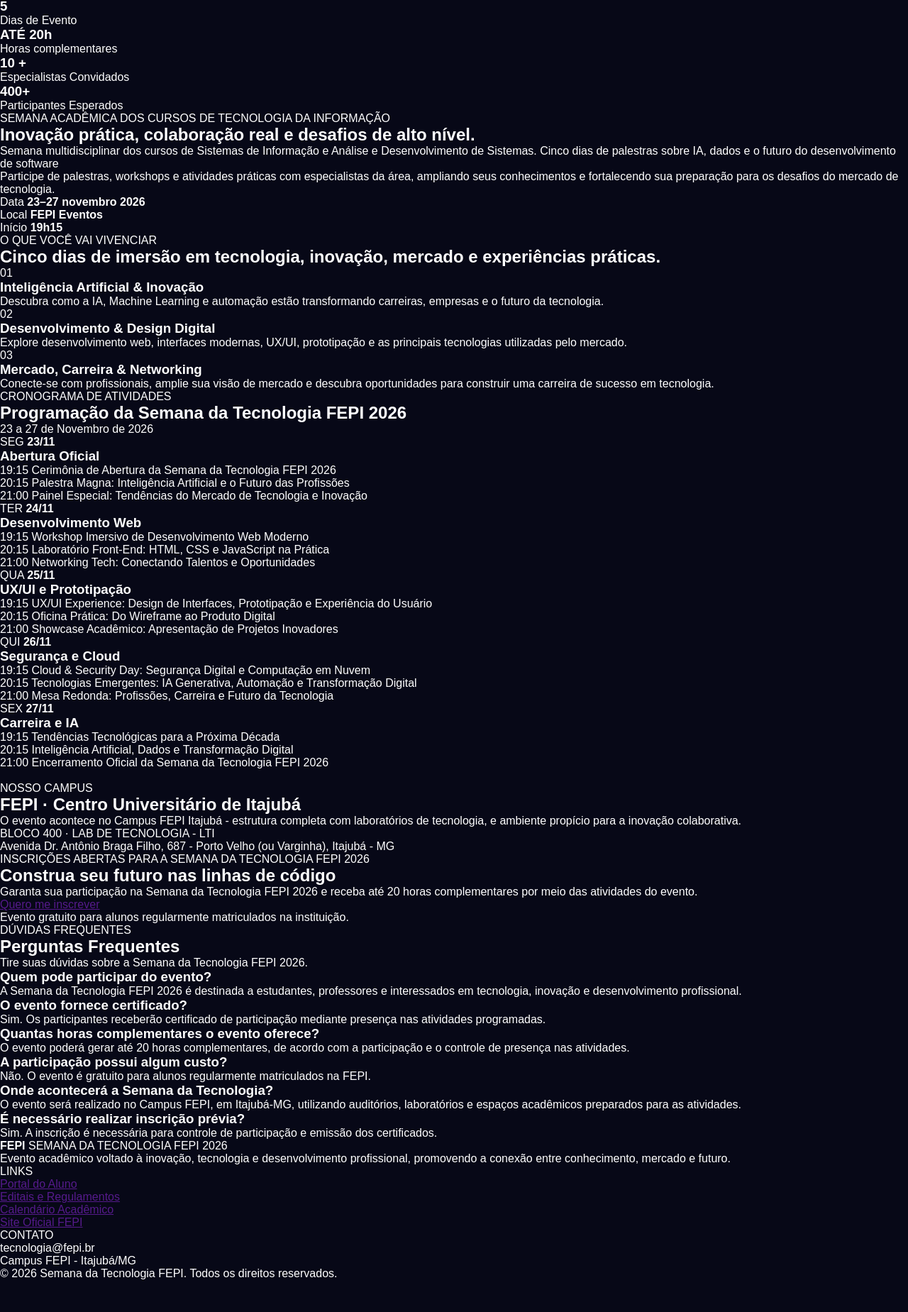
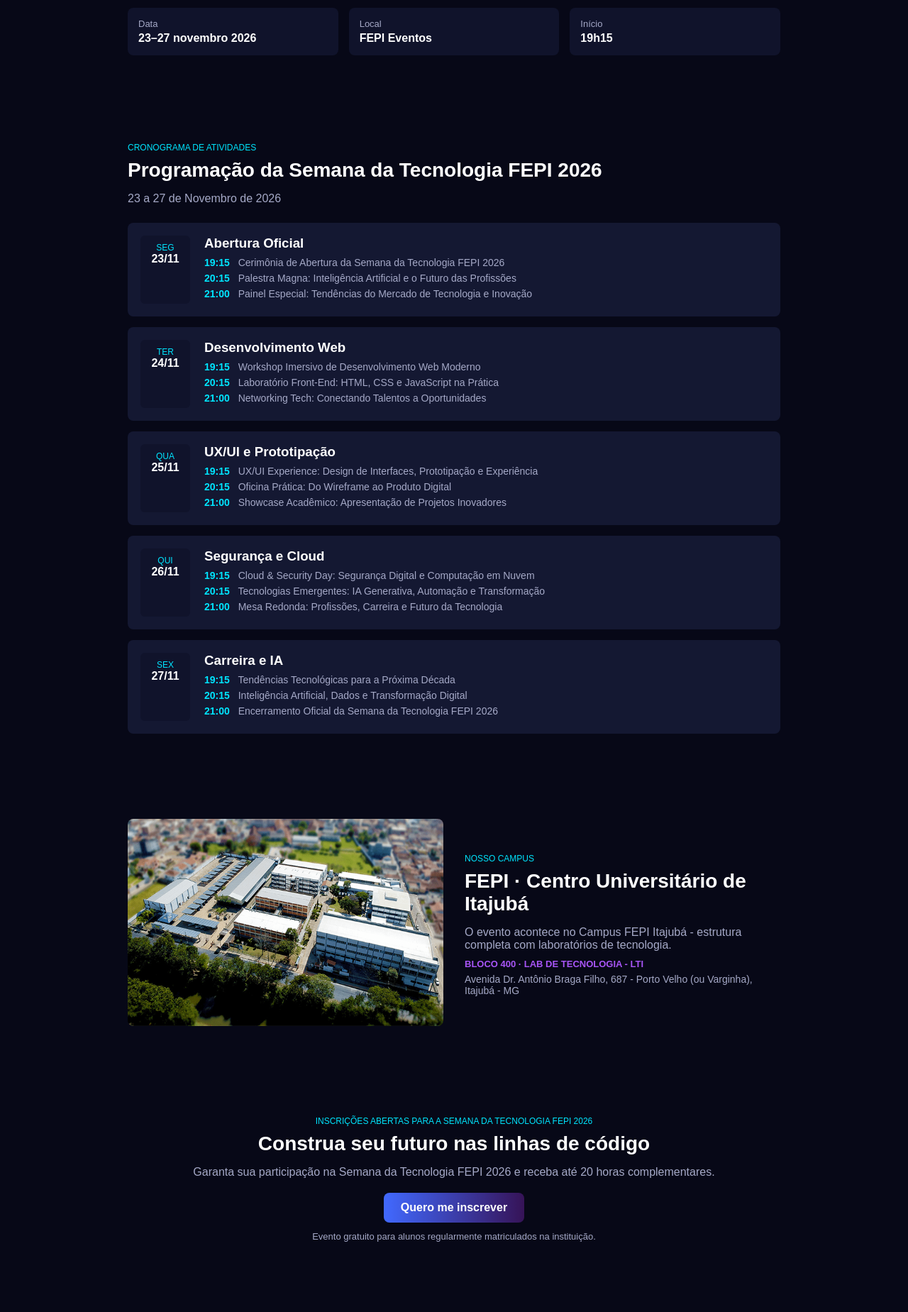
Before and after one commit to lopesmaryana2312-dev/landing_page, a plain HTML site: page index.html in a window 1280 px wide. Shown: the part 823-2672 px from the top of the page at 71% size. Before the commit the page ends 2627 px from the top, so only its background shows below. Drawn offline with Linux system fonts and the light colour scheme.

Commit message:
Adiciona estrutura HTML e estilos da landing page

```diff
--- a/css/style.css
+++ b/css/style.css
@@ -18,9 +18,10 @@
 }
 
 /* Reset */
-*{
+* {
     margin: 0;
     padding: 0;
+    box-sizing: border-box;
 }
 
 body {
@@ -29,18 +30,74 @@ body {
     font-family: Arial, sans-serif;
 }
 
-.header {
+a {
+    color: inherit;
+    text-decoration: none;
+}
+
+ul {
+    list-style: none;
+}
+
+img {
+    max-width: 100%;
+}
+
+/* Cabeçalho */
+.cabecalho {
     display: flex;
     justify-content: space-between;
     align-items: center;
-    margin: 75px 360px 0;
+    padding: 20px 40px;
+    background-color: var(--cor-secundaria);
 }
 
-header img {
+.imagem {
+    display: flex;
+    align-items: center;
+    gap: 10px;
+}
+
+.imagem img {
+    width: 35px;
+}
+
+.titulo-logo {
     display: block;
-    margin: 75px 0 0 360px;
-    display: block;
-  }
+    font-weight: bold;
+}
+
+.subtitulo-logo {
+    font-size: 12px;
+    color: var(--cor-ciano);
+}
+
+.menu-lista {
+    display: flex;
+    gap: 20px;
+    font-size: 14px;
+    color: var(--cor-texto-secundario);
+}
+
+.btn-inscrever {
+    padding: 8px 16px;
+    border-radius: 6px;
+    background: var(--gradiente);
+    font-size: 14px;
+}
+
+/* Hero */
+.hero {
+    padding: 60px 40px;
+    max-width: 1000px;
+    margin: 0 auto;
+    text-align: center;
+}
+
+.hero-tag {
+    font-size: 12px;
+    color: var(--cor-ciano);
+}
 
 .hero-title {
     font-size: 55px;
@@ -48,4 +105,296 @@ header img {
     text-align: center;
     font-weight: bold;
     color: white;
+    margin: 15px 0;
 }
+
+.hero-subtitle {
+    color: var(--cor-texto-secundario);
+    margin-bottom: 15px;
+}
+
+.hero-meta {
+    font-size: 14px;
+    color: var(--cor-texto-secundario);
+    margin-bottom: 25px;
+}
+
+.btn-primary {
+    display: inline-block;
+    padding: 12px 24px;
+    border-radius: 8px;
+    background: var(--gradiente);
+    font-weight: bold;
+}
+
+.hero-stats {
+    display: grid;
+    grid-template-columns: repeat(4, 1fr);
+    gap: 15px;
+    margin-top: 40px;
+    text-align: left;
+}
+
+.stat-card {
+    background-color: var(--cor-card);
+    padding: 18px;
+    border-radius: 8px;
+}
+
+.stat-card h3 {
+    color: var(--cor-ciano);
+    margin-bottom: 5px;
+}
+
+.stat-card p {
+    font-size: 14px;
+    color: var(--cor-texto-secundario);
+}
+
+/* Seções */
+.about-section,
+.schedule-section,
+.campus-section,
+.cta-section,
+.faq-section {
+    padding: 60px 40px;
+    max-width: 1000px;
+    margin: 0 auto;
+}
+
+.section-tag {
+    font-size: 12px;
+    color: var(--cor-ciano);
+}
+
+.section-title {
+    font-size: 28px;
+    margin: 8px 0 15px;
+}
+
+.section-subtitle {
+    color: var(--cor-texto-secundario);
+    margin-bottom: 25px;
+}
+
+.about-lead,
+.about-text {
+    color: var(--cor-texto-secundario);
+    margin-bottom: 15px;
+}
+
+.event-details {
+    display: grid;
+    grid-template-columns: repeat(3, 1fr);
+    gap: 15px;
+    margin-top: 25px;
+}
+
+.detail-item {
+    background-color: var(--cor-secundaria);
+    padding: 15px;
+    border-radius: 8px;
+}
+
+.detail-item span {
+    display: block;
+    font-size: 13px;
+    color: var(--cor-texto-secundario);
+}
+
+.detail-item strong {
+    display: block;
+    margin-top: 4px;
+}
+
+/* Cronograma */
+.schedule-list {
+    display: flex;
+    flex-direction: column;
+    gap: 15px;
+}
+
+.day-card {
+    display: flex;
+    gap: 20px;
+    background-color: var(--cor-card);
+    padding: 18px;
+    border-radius: 8px;
+}
+
+.day-badge {
+    min-width: 70px;
+    text-align: center;
+    background-color: var(--cor-secundaria);
+    padding: 10px;
+    border-radius: 6px;
+}
+
+.day-badge span {
+    display: block;
+    font-size: 12px;
+    color: var(--cor-ciano);
+}
+
+.day-content h3 {
+    margin-bottom: 8px;
+}
+
+.session-list li {
+    margin-bottom: 6px;
+    font-size: 14px;
+    color: var(--cor-texto-secundario);
+}
+
+.session-list li span {
+    color: var(--cor-ciano);
+    font-weight: bold;
+    margin-right: 8px;
+}
+
+/* Campus */
+.campus-section {
+    display: grid;
+    grid-template-columns: 1fr 1fr;
+    gap: 30px;
+    align-items: center;
+}
+
+.campus-img {
+    border-radius: 8px;
+}
+
+.campus-desc {
+    color: var(--cor-texto-secundario);
+    margin-bottom: 10px;
+}
+
+.campus-lab {
+    display: block;
+    font-size: 13px;
+    color: var(--cor-roxo);
+    font-weight: bold;
+    margin-bottom: 6px;
+}
+
+.campus-address {
+    font-size: 14px;
+    color: var(--cor-texto-secundario);
+}
+
+/* Inscrição */
+.cta-section {
+    text-align: center;
+}
+
+.cta-desc {
+    color: var(--cor-texto-secundario);
+    margin-bottom: 20px;
+}
+
+.cta-note {
+    margin-top: 12px;
+    font-size: 13px;
+    color: var(--cor-texto-secundario);
+}
+
+/* FAQ */
+.faq-list {
+    display: grid;
+    grid-template-columns: repeat(2, 1fr);
+    gap: 15px;
+}
+
+.faq-item {
+    background-color: var(--cor-card);
+    padding: 18px;
+    border-radius: 8px;
+}
+
+.faq-item h3 {
+    font-size: 16px;
+    margin-bottom: 8px;
+}
+
+.faq-item p {
+    font-size: 14px;
+    color: var(--cor-texto-secundario);
+}
+
+/* Rodapé */
+.site-footer {
+    background-color: var(--cor-secundaria);
+    padding: 40px;
+    margin-top: 40px;
+}
+
+.footer-grid {
+    max-width: 1000px;
+    margin: 0 auto;
+    display: grid;
+    grid-template-columns: 2fr 1fr 1fr;
+    gap: 25px;
+}
+
+.footer-logo {
+    display: block;
+    font-size: 18px;
+}
+
+.footer-tag {
+    display: block;
+    font-size: 12px;
+    color: var(--cor-ciano);
+    margin-bottom: 10px;
+}
+
+.footer-about,
+.footer-info {
+    font-size: 14px;
+    color: var(--cor-texto-secundario);
+    margin-bottom: 5px;
+}
+
+.footer-heading {
+    display: block;
+    font-size: 13px;
+    font-weight: bold;
+    margin-bottom: 10px;
+}
+
+.footer-nav li {
+    margin-bottom: 6px;
+    font-size: 14px;
+    color: var(--cor-texto-secundario);
+}
+
+.footer-bottom {
+    max-width: 1000px;
+    margin: 25px auto 0;
+    text-align: center;
+}
+
+.footer-copy {
+    font-size: 13px;
+    color: var(--cor-texto-secundario);
+}
+
+/* Responsivo simples */
+@media (max-width: 768px) {
+    .cabecalho {
+        flex-direction: column;
+        gap: 15px;
+    }
+
+    .hero-stats,
+    .event-details,
+    .faq-list,
+    .campus-section,
+    .footer-grid {
+        grid-template-columns: 1fr;
+    }
+
+    .day-card {
+        flex-direction: column;
+    }
+}
--- a/index.html
+++ b/index.html
@@ -3,139 +3,113 @@
 <head>
     <meta charset="UTF-8">
     <meta name="viewport" content="width=device-width, initial-scale=1.0">
-    <title>Semana Acadêmica de TI</title>
-
+    <title>Semana da Tecnologia FEPI 2026</title>
     <link rel="icon" type="image/svg+xml" href="favicon.svg">
     <link rel="stylesheet" href="css/style.css">
 </head>
-
 <body>
-   <header>
+    <header class="cabecalho">
         <div class="imagem">
-        <img src="img/imagemfepi.png" alt="Imagem Centro Universitário FEPI">
+            <img src="favicon.svg" alt="Logo Semana da Tecnologia FEPI">
             <div class="descricao">
-            <span class="">SEMANA_TI</span>
-            <span class="">FEPI · ITAJUBÁ</span>
+                <span class="titulo-logo">SEMANA_TI</span>
+                <span class="subtitulo-logo">FEPI · ITAJUBÁ</span>
             </div>
         </div>
 
         <nav>
-        <ul class="">
-            <li><a href="">O evento</a></li>
-            <li><a href="">Programação</a></li>
-            <li><a href="">Hackathon</a></li>
-            <li><a href="">Regras</a></li>
-            <li><a href="">FAQ</a></li>
+            <ul class="menu-lista">
+                <li><a href="#evento">O evento</a></li>
+                <li><a href="#programacao">Programação</a></li>
+                <li><a href="#hackathon">Hackathon</a></li>
+                <li><a href="#regras">Regras</a></li>
+                <li><a href="#faq">FAQ</a></li>
             </ul>
         </nav>
 
-    <a href="" class="">Inscrever-se</a>
-
+        <a href="#inscricao" class="btn-inscrever">Inscrever-se</a>
     </header>
 
-
-    <section class="">
-        <span class="">SEMANA ACADÊMICA DE TECNOLOGIA DA INFORMAÇÃO 2026 · FEPI ITAJUBÁ</span>
+    <section class="hero">
+        <span class="hero-tag">SEMANA ACADÊMICA DE TECNOLOGIA DA INFORMAÇÃO 2026 · FEPI ITAJUBÁ</span>
 
         <h1 class="hero-title">
             Conecte o presente.<br>
             Codifique o amanhã.
         </h1>
 
-        <p class="">Uma semana dedicada à tecnologia, inovação e desenvolvimento profissional.</p>
+        <p class="hero-subtitle">Uma semana dedicada à tecnologia, inovação e desenvolvimento profissional.</p>
 
-        <div class="">
+        <div class="hero-meta">
             <span>23–27 novembro 2026</span> ·
             <span>FEPI Itajubá</span> ·
             <span>A partir das 19h15</span>
         </div>
 
-        <a href="" class="">Garantir minha vaga</a>
+        <a href="#inscricao" class="btn-primary">Garantir minha vaga</a>
 
-        <div class="">
-            <div class="">
+        <div class="hero-stats">
+            <div class="stat-card">
                 <h3>5</h3>
                 <p>Dias de Evento</p>
             </div>
-            <div class="">
+            <div class="stat-card">
                 <h3>ATÉ 20h</h3>
                 <p>Horas complementares</p>
             </div>
-            <div class="">
+            <div class="stat-card">
                 <h3>10 +</h3>
                 <p>Especialistas Convidados</p>
             </div>
-            <div class="">
+            <div class="stat-card">
                 <h3>400+</h3>
                 <p>Participantes Esperados</p>
             </div>
         </div>
     </section>
 
-    <section class="">
-        <span class="">SEMANA ACADÊMICA DOS CURSOS DE TECNOLOGIA DA INFORMAÇÃO</span>
-        <h2>Inovação prática, colaboração real e desafios de alto nível.</h2>
+    <section id="evento" class="about-section">
+        <span class="section-tag">SEMANA ACADÊMICA DOS CURSOS DE TECNOLOGIA DA INFORMAÇÃO</span>
+        <h2 class="section-title">Inovação prática, colaboração real e desafios de alto nível.</h2>
 
-        <p class="">Semana multidisciplinar dos cursos de Sistemas de Informação e Análise e Desenvolvimento de Sistemas. Cinco dias de palestras sobre IA, dados e o futuro do desenvolvimento de software</p>
+        <p class="about-lead">
+            Semana multidisciplinar dos cursos de Sistemas de Informação e Análise e Desenvolvimento de Sistemas da FEPI.
+        </p>
+        <p class="about-text">
+            Participe de palestras, workshops e atividades práticas com especialistas da área, ampliando seu networking e vivenciando desafios reais do mercado de tecnologia.
+        </p>
 
-        <p class="">Participe de palestras, workshops e atividades práticas com especialistas da área, ampliando seus conhecimentos e fortalecendo sua preparação para os desafios do mercado de tecnologia.</p>
-
-        <div class="">
-            <div class="">
+        <div class="event-details">
+            <div class="detail-item">
                 <span>Data</span>
                 <strong>23–27 novembro 2026</strong>
             </div>
-            <div class="">
+            <div class="detail-item">
                 <span>Local</span>
                 <strong>FEPI Eventos</strong>
             </div>
-            <div class="">
+            <div class="detail-item">
                 <span>Início</span>
                 <strong>19h15</strong>
             </div>
         </div>
     </section>
 
-    <section class="">
-        <span class="">O QUE VOCÊ VAI VIVENCIAR</span>
-        <h2>Cinco dias de imersão em tecnologia, inovação, mercado e experiências práticas.</h2>
+    <section id="programacao" class="schedule-section">
+        <span class="section-tag">CRONOGRAMA DE ATIVIDADES</span>
+        <h2 class="section-title">Programação da Semana da Tecnologia FEPI 2026</h2>
+        <p class="section-subtitle">23 a 27 de Novembro de 2026</p>
 
-        <div class="">
-            <div class="">
-                <span>01</span>
-                <h3>Inteligência Artificial & Inovação</h3>
-                <p>Descubra como a IA, Machine Learning e automação estão transformando carreiras, empresas e o futuro da tecnologia.</p>
-            </div>
-
-            <div class="">
-                <span>02</span>
-                <h3>Desenvolvimento & Design Digital</h3>
-                <p>Explore desenvolvimento web, interfaces modernas, UX/UI, prototipação e as principais tecnologias utilizadas pelo mercado.</p>
-            </div>
-
-            <div class="">
-                <span>03</span>
-                <h3>Mercado, Carreira & Networking</h3>
-                <p>Conecte-se com profissionais, amplie sua visão de mercado e descubra oportunidades para construir uma carreira de sucesso em tecnologia.</p>
-            </div>
-        </div>
-    </section>
-
-    <section class="">
-        <span class="">CRONOGRAMA DE ATIVIDADES</span>
-        <h2>Programação da Semana da Tecnologia FEPI 2026</h2>
-        <p class="">23 a 27 de Novembro de 2026</p>
-
-        <div class="">
+        <div class="schedule-list">
             <!-- Segunda-feira -->
-            <div class="">
-                <div class="">
+            <div class="day-card">
+                <div class="day-badge">
                     <span>SEG</span>
                     <strong>23/11</strong>
                 </div>
-                <div class="">
+                <div class="day-content">
                     <h3>Abertura Oficial</h3>
-                    <ul class="">
+                    <ul class="session-list">
                         <li><span>19:15</span> Cerimônia de Abertura da Semana da Tecnologia FEPI 2026</li>
                         <li><span>20:15</span> Palestra Magna: Inteligência Artificial e o Futuro das Profissões</li>
                         <li><span>21:00</span> Painel Especial: Tendências do Mercado de Tecnologia e Inovação</li>
@@ -144,31 +118,31 @@
             </div>
 
             <!-- Terça-feira -->
-            <div class="">
-                <div class="">
+            <div class="day-card">
+                <div class="day-badge">
                     <span>TER</span>
                     <strong>24/11</strong>
                 </div>
-                <div class="">
+                <div class="day-content">
                     <h3>Desenvolvimento Web</h3>
-                    <ul class="">
+                    <ul class="session-list">
                         <li><span>19:15</span> Workshop Imersivo de Desenvolvimento Web Moderno</li>
                         <li><span>20:15</span> Laboratório Front-End: HTML, CSS e JavaScript na Prática</li>
-                        <li><span>21:00</span> Networking Tech: Conectando Talentos e Oportunidades</li>
+                        <li><span>21:00</span> Networking Tech: Conectando Talentos a Oportunidades</li>
                     </ul>
                 </div>
             </div>
 
             <!-- Quarta-feira -->
-            <div class="">
-                <div class="">
+            <div class="day-card">
+                <div class="day-badge">
                     <span>QUA</span>
                     <strong>25/11</strong>
                 </div>
-                <div class="">
+                <div class="day-content">
                     <h3>UX/UI e Prototipação</h3>
-                    <ul class="">
-                        <li><span>19:15</span> UX/UI Experience: Design de Interfaces, Prototipação e Experiência do Usuário</li>
+                    <ul class="session-list">
+                        <li><span>19:15</span> UX/UI Experience: Design de Interfaces, Prototipação e Experiência</li>
                         <li><span>20:15</span> Oficina Prática: Do Wireframe ao Produto Digital</li>
                         <li><span>21:00</span> Showcase Acadêmico: Apresentação de Projetos Inovadores</li>
                     </ul>
@@ -176,30 +150,30 @@
             </div>
 
             <!-- Quinta-feira -->
-            <div class="">
-                <div class="">
+            <div class="day-card">
+                <div class="day-badge">
                     <span>QUI</span>
                     <strong>26/11</strong>
                 </div>
-                <div class="">
+                <div class="day-content">
                     <h3>Segurança e Cloud</h3>
-                    <ul class="">
+                    <ul class="session-list">
                         <li><span>19:15</span> Cloud & Security Day: Segurança Digital e Computação em Nuvem</li>
-                        <li><span>20:15</span> Tecnologias Emergentes: IA Generativa, Automação e Transformação Digital</li>
+                        <li><span>20:15</span> Tecnologias Emergentes: IA Generativa, Automação e Transformação</li>
                         <li><span>21:00</span> Mesa Redonda: Profissões, Carreira e Futuro da Tecnologia</li>
                     </ul>
                 </div>
             </div>
 
             <!-- Sexta-feira -->
-            <div class="">
-                <div class="">
+            <div class="day-card">
+                <div class="day-badge">
                     <span>SEX</span>
                     <strong>27/11</strong>
                 </div>
-                <div class="">
+                <div class="day-content">
                     <h3>Carreira e IA</h3>
-                    <ul class="">
+                    <ul class="session-list">
                         <li><span>19:15</span> Tendências Tecnológicas para a Próxima Década</li>
                         <li><span>20:15</span> Inteligência Artificial, Dados e Transformação Digital</li>
                         <li><span>21:00</span> Encerramento Oficial da Semana da Tecnologia FEPI 2026</li>
@@ -208,92 +182,93 @@
             </div>
         </div>
     </section>
-    <section class="">
-        <div class="">
-            <img src="" alt="">
+
+    <section class="campus-section">
+    <div class="campus-media">
+        <img src="img/imagemfepi.png" alt="Campus Centro Universitário FEPI em Itajubá" class="campus-img">
     </div>
-        <div class="">
-            <span class="">NOSSO CAMPUS</span>
-            <h2>FEPI · Centro Universitário de Itajubá</h2>
-            <p class="">O evento acontece no Campus FEPI Itajubá - estrutura completa com laboratórios de tecnologia, e ambiente propício para a inovação colaborativa.</p>
-            <span class="">BLOCO 400 · LAB DE TECNOLOGIA - LTI</span>
-            <p class="">Avenida Dr. Antônio Braga Filho, 687 - Porto Velho (ou Varginha), Itajubá - MG</p>
+        <div class="campus-info">
+            <span class="section-tag">NOSSO CAMPUS</span>
+            <h2 class="section-title">FEPI · Centro Universitário de Itajubá</h2>
+            <p class="campus-desc">O evento acontece no Campus FEPI Itajubá - estrutura completa com laboratórios de tecnologia.</p>
+            <span class="campus-lab">BLOCO 400 · LAB DE TECNOLOGIA - LTI</span>
+            <p class="campus-address">Avenida Dr. Antônio Braga Filho, 687 - Porto Velho (ou Varginha), Itajubá - MG</p>
         </div>
     </section>
 
-    <section class="">
-        <span class="">INSCRIÇÕES ABERTAS PARA A SEMANA DA TECNOLOGIA FEPI 2026</span>
-        <h2>Construa seu futuro nas linhas de código</h2>
-        <p class="">Garanta sua participação na Semana da Tecnologia FEPI 2026 e receba até 20 horas complementares por meio das atividades do evento.</p>
-        <a href="" class="">Quero me inscrever</a>
-        <p class="">Evento gratuito para alunos regularmente matriculados na instituição.</p>
+    <section id="inscricao" class="cta-section">
+        <span class="section-tag">INSCRIÇÕES ABERTAS PARA A SEMANA DA TECNOLOGIA FEPI 2026</span>
+        <h2 class="section-title">Construa seu futuro nas linhas de código</h2>
+        <p class="cta-desc">Garanta sua participação na Semana da Tecnologia FEPI 2026 e receba até 20 horas complementares.</p>
+        <a href="#" class="btn-primary">Quero me inscrever</a>
+        <p class="cta-note">Evento gratuito para alunos regularmente matriculados na instituição.</p>
     </section>
 
-    <section class="">
-        <span class="">DÚVIDAS FREQUENTES</span>
-        <h2>Perguntas Frequentes</h2>
-        <p class="">Tire suas dúvidas sobre a Semana da Tecnologia FEPI 2026.</p>
+    <section id="faq" class="faq-section">
+        <span class="section-tag">DÚVIDAS FREQUENTES</span>
+        <h2 class="section-title">Perguntas Frequentes</h2>
+        <p class="section-subtitle">Tire suas dúvidas sobre a Semana da Tecnologia FEPI 2026.</p>
 
-        <div class="">
-            <div class="">
+        <div id="regras" class="faq-list">
+            <div class="faq-item">
                 <h3>Quem pode participar do evento?</h3>
-                <p>A Semana da Tecnologia FEPI 2026 é destinada a estudantes, professores e interessados em tecnologia, inovação e desenvolvimento profissional.</p>
+                <p>A Semana da Tecnologia FEPI 2026 é destinada a estudantes, professores e interessados na área de tecnologia.</p>
             </div>
 
-            <div class="">
+            <div class="faq-item">
                 <h3>O evento fornece certificado?</h3>
-                <p>Sim. Os participantes receberão certificado de participação mediante presença nas atividades programadas.</p>
+                <p>Sim. Os participantes receberão certificado de participação mediante presença nas atividades.</p>
             </div>
 
-            <div class="">
+            <div class="faq-item">
                 <h3>Quantas horas complementares o evento oferece?</h3>
-                <p>O evento poderá gerar até 20 horas complementares, de acordo com a participação e o controle de presença nas atividades.</p>
+                <p>O evento poderá gerar até 20 horas complementares, de acordo com a participação e o controle de presença.</p>
             </div>
 
-            <div class="">
+            <div class="faq-item">
                 <h3>A participação possui algum custo?</h3>
                 <p>Não. O evento é gratuito para alunos regularmente matriculados na FEPI.</p>
             </div>
 
-            <div class="">
+            <div class="faq-item">
                 <h3>Onde acontecerá a Semana da Tecnologia?</h3>
-                <p>O evento será realizado no Campus FEPI, em Itajubá-MG, utilizando auditórios, laboratórios e espaços acadêmicos preparados para as atividades.</p>
+                <p>O evento será realizado no Campus FEPI, em Itajubá-MG, utilizando auditórios e laboratórios de tecnologia.</p>
             </div>
 
-            <div class="">
+            <div class="faq-item">
                 <h3>É necessário realizar inscrição prévia?</h3>
                 <p>Sim. A inscrição é necessária para controle de participação e emissão dos certificados.</p>
             </div>
         </div>
     </section>
 
-    <footer class="">
-        <div class="">
-            <div class="">
-                <strong class="">FEPI</strong>
-                <span class="">SEMANA DA TECNOLOGIA FEPI 2026</span>
-                <p class="">Evento acadêmico voltado à inovação, tecnologia e desenvolvimento profissional, promovendo a conexão entre conhecimento, mercado e futuro.</p>
+    <footer class="site-footer">
+        <div class="footer-grid">
+            <div class="footer-brand">
+                <strong class="footer-logo">FEPI</strong>
+                <span class="footer-tag">SEMANA DA TECNOLOGIA FEPI 2026</span>
+                <p class="footer-about">Evento acadêmico voltado à inovação, tecnologia e desenvolvimento profissional.</p>
             </div>
 
-            <div class="">
-                <span class="">LINKS</span>
-                <ul class="">
-                    <li><a href="">Portal do Aluno</a></li>
-                    <li><a href="">Editais e Regulamentos</a></li>
-                    <li><a href="">Calendário Acadêmico</a></li>
-                    <li><a href="">Site Oficial FEPI</a></li>
+            <div class="footer-links">
+                <span class="footer-heading">LINKS</span>
+                <ul class="footer-nav">
+                    <li><a href="#">Portal do Aluno</a></li>
+                    <li><a href="#">Editais e Regulamentos</a></li>
+                    <li><a href="#">Calendário Acadêmico</a></li>
+                    <li><a href="#">Site Oficial FEPI</a></li>
                 </ul>
             </div>
 
-            <div class="">
-                <span class="">CONTATO</span>
-                <p class="">tecnologia@fepi.br</p>
-                <p class="">Campus FEPI - Itajubá/MG</p>
+            <div class="footer-contact">
+                <span class="footer-heading">CONTATO</span>
+                <p class="footer-info">tecnologia@fepi.br</p>
+                <p class="footer-info">Campus FEPI - Itajubá/MG</p>
             </div>
         </div>
 
-        <div class="">
-            <p class="">© 2026 Semana da Tecnologia FEPI. Todos os direitos reservados.</p>
+        <div class="footer-bottom">
+            <p class="footer-copy">© 2026 Semana da Tecnologia FEPI. Todos os direitos reservados.</p>
         </div>
     </footer>
 </body>
```
Lines whose indentation alone changed are shown as unchanged.
